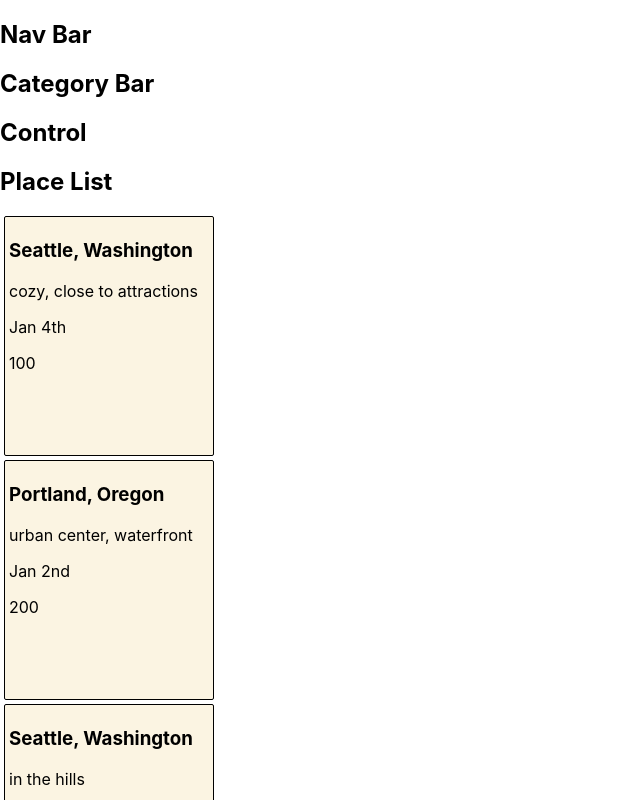
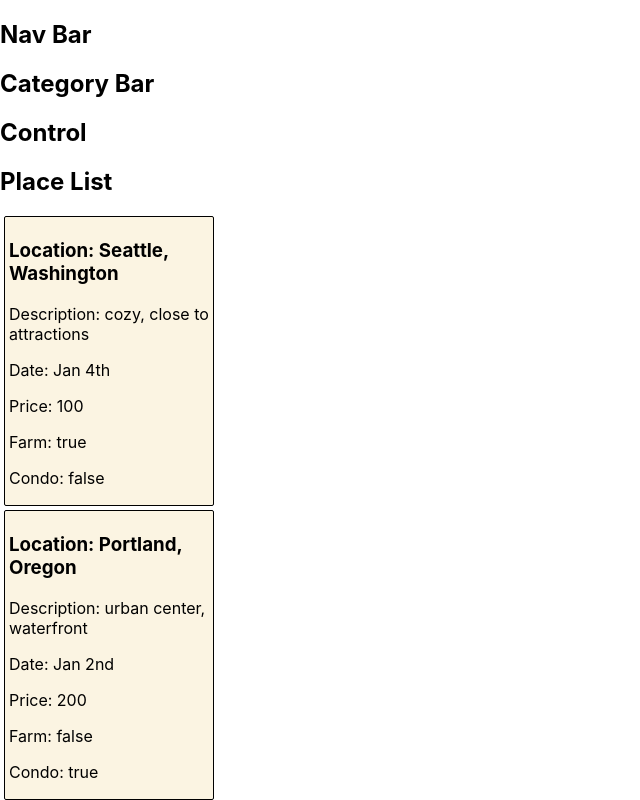
Before and after one commit to ian-bravo/airbnb-clone-react, a React (Create React App) app: page / in a window 1280 px wide. Shown: the top 800 px of the page, without its empty margins (0-640 px from the left). Built offline with nearby package versions, Linux system fonts and the light colour scheme.

Commit message:
refactor form to be one component rather than two compnonents. WIP for checkboxes
Co-authored-by: Jon Cheng <joncheng.dev@gmail.com>

```diff
--- a/src/component/Control.js
+++ b/src/component/Control.js
@@ -11,11 +11,10 @@ const startingData = [
     id: 1,
     location: "Seattle, Washington",
     price: "100",
-    tags: ["farm", "cabin", "tower"],
-    // farm: true,
+    farm: true,
     // cabin: true,
     // tower: true,
-    // condo: false,
+    condo: false,
     // guesthouse: false
   },
   {
@@ -24,11 +23,11 @@ const startingData = [
     id: 2,
     location: "Portland, Oregon",
     price: "200",
-    tags: ["condo"],
-    // farm: false,
+    // tags: ["condo"],
+    farm: false,
     // cabin: false,
     // tower: false,
-    // condo: true,
+    condo: true,
     // guesthouse: false
   },
   {
@@ -37,11 +36,11 @@ const startingData = [
     id: 3,
     location: "Seattle, Washington",
     price: "100",
-    tags: ["condo", "guesthouse"],
-    // farm: false,
+    // tags: ["condo", "guesthouse"],
+    farm: false,
     // cabin: false,
     // tower: false,
-    // condo: true,
+    condo: true,
     // guesthouse: true
   }
 ];
--- a/src/component/PictureCard.js
+++ b/src/component/PictureCard.js
@@ -5,7 +5,7 @@ function PictureCard(props) {
 
   const divStyle = {
     width: '200px',
-    height: '230px',
+    height: '280px',
     border: '1.5px solid black',
     borderRadius: '2px',
     padding: '4px',
--- a/src/component/Place.js
+++ b/src/component/Place.js
@@ -2,14 +2,16 @@ import React from "react";
 import PictureCard from "./PictureCard";
 
 function Place(props) {
-  const { handleChangingSelectedPlace, location, description, date, price, id} = props;
+  const { handleChangingSelectedPlace, location, description, date, price, farm, condo, id} = props;
   return (
     <PictureCard>
       <div onClick={() => handleChangingSelectedPlace(id)}>
-        <h3>{location}</h3>
-        <p>{description}</p>
-        <p>{date}</p>
-        <p>{price}</p>
+        <h3>Location: {location}</h3>
+        <p>Description: {description}</p>
+        <p>Date: {date}</p>
+        <p>Price: {price}</p>
+        <p>Farm: {farm ? "true" : "false"}</p>
+        <p>Condo: {condo ? "true" : "false"}</p>
         {/* <ul>
         {tags.map((item, index) => (
           <li key={index}>{item}</li>
--- a/src/component/PlaceDetail.js
+++ b/src/component/PlaceDetail.js
@@ -10,13 +10,8 @@ function PlaceDetail(props) {
       <p>{place.description}</p>
       <p>{place.date}</p>
       <p>{place.price}</p>
-      {/* <ul>
-        {place.tags.map((tag, index) => (
-          <li key={index}>
-            {tag}
-          </li>
-        ))}
-      </ul> */}
+      <p>Farm: {place.farm ? "true" : "false"}</p>
+      <p>Condo: {place.condo ? "true" : "false"}</p>
       <button onClick={handleEditClick}>Edit Place Details</button>
       <button onClick={() => handleDeletePlace(place)}>Delete this Place</button>
     </>
--- a/src/component/PlaceForm.js
+++ b/src/component/PlaceForm.js
@@ -12,6 +12,13 @@ function PlaceForm(props) {
     }));
   }
 
+  function handleChangeCheckbox(event) {
+    setFormData((prevState) => ({
+      ...prevState,
+      [event.target.name]: event.target.checked,
+    }));
+  }
+
   function handleSubmit(event) {
     event.preventDefault();
 
@@ -19,6 +26,7 @@ function PlaceForm(props) {
       ...formData,
       id: place ? place.id : uuid(),
     })
+    console.log("PlaceForm, handleSubmit, formData: ", formData);
   }
 
   const {
@@ -26,15 +34,24 @@ function PlaceForm(props) {
     date = '',
     description = '',
     price = '',
-    tags = '',
+    farm = false,  //<-------------- 10 Jan 2024
+    condo = false, //<-------------- 10 Jan 2024
   } = formData || {};
 
-  tags = ['condo', 'farm'];
+  // ADD PLACE FORM:
+  // checkboxes start empty.
+  // if user checks / unchecks boxes, update an array of tag values
+  // then use this array to update formData
 
-  // if user checks the boxes, then update this array.
-  // if user unchecks the boxes, then update this array.
-  //checked ?
-  // Pre-populating checkboxes...
+  // EDIT PLACE FORM:
+  // refer to formData's 'tags' property.
+  // read this, then update the state of the correlating checkboxes (checked or not) -- if string is in "tags", then check the box with that name
+  // if user checks / unchecks boxes, update an array of tag values
+  // then use this array to update formData
+
+  //upon edit, details/list not updating - 10 Jan 2024
+  //is handle submit saving data? yes
+  //have to click then unclick to get 'false' for checkbox,
 
   return (
     <>
@@ -48,6 +65,7 @@ function PlaceForm(props) {
             onChange={handleFormFieldChange}
           />
         </label>
+        <br/>
         <label>Date:
           <input
             type="text"
@@ -56,6 +74,7 @@ function PlaceForm(props) {
             onChange={handleFormFieldChange}
           />
         </label>
+        <br/>
         <label>Description:
           <input
             type="text"
@@ -64,6 +83,7 @@ function PlaceForm(props) {
             onChange={handleFormFieldChange}
           />
         </label>
+        <br/>
         <label>Price:
           <input
             type="text"
@@ -72,14 +92,27 @@ function PlaceForm(props) {
             onChange={handleFormFieldChange}
           />
         </label>
-        <label>Tag:
+        <br/>
+        <label><strong>Tag:</strong>
+          <br/>
+          <label>Farm
           <input
             type="checkbox"
-            name="tag"
-            value={price}
-            onChange={handleFormFieldChange}
+            name="farm"
+            value={farm}
+            onChange={handleChangeCheckbox}
+            />
+            </label>
+           <label>Condo
+          <input
+            type="checkbox"
+            name="condo"
+            value={condo}
+            onChange={handleChangeCheckbox}
           />
+          </label>
         </label>
+        <br/>
         <button type="submit">{place ? "Update Details" : "Add New Place"}</button>
         {/* <button type="button" onClick={onCancel}>Cancel</button> */}
       </form>
--- a/src/component/PlaceList.js
+++ b/src/component/PlaceList.js
@@ -13,9 +13,10 @@ function PlaceList(props) {
           description={entry.description}
           date={entry.date}
           price={entry.price}
+          farm={entry.farm}
+          condo={entry.condo}
           key={entry.id}
           id={entry.id}
-          tags={entry.tags}
         />
       )}
     </>
```
